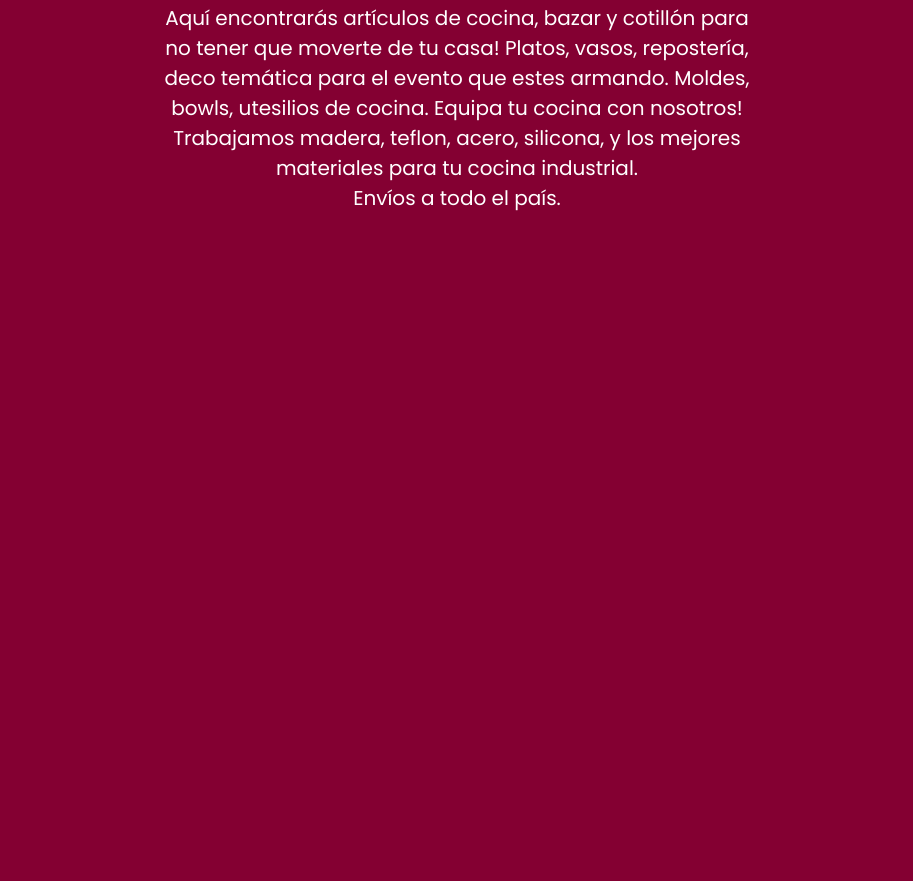
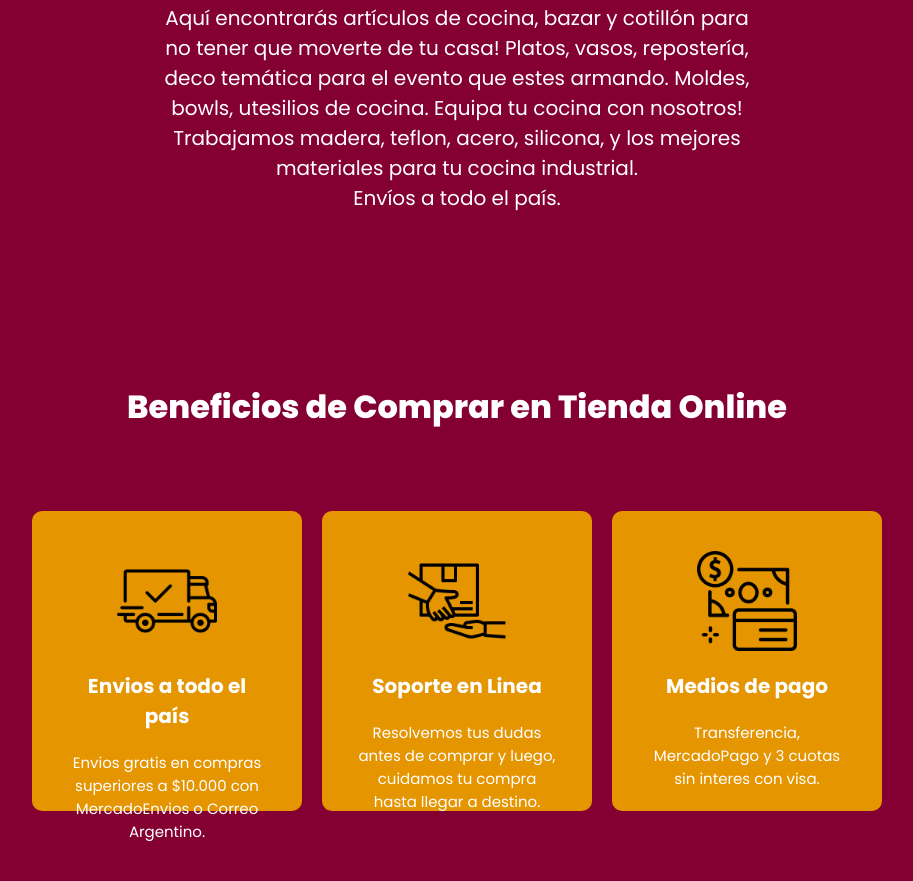
Before and after one commit to Florp94/Ejercicio2Nucba, a plain HTML site: page index.html in a window 1280 px wide. Shown: the part 754-1635 px from the top of the page, without its empty margins (183-1096 px from the left). Before the commit the page ends 1067 px from the top, so only its background shows below. Drawn offline with Linux system fonts and the light colour scheme.

Commit message:
beneficiospagina

```diff
--- a/index.html
+++ b/index.html
@@ -57,7 +57,32 @@
       </section>
       <h2 class="titulo-h2">Nosotros</h2>
        <div class="informacion-de-tienda"><p >Aquí encontrarás artículos de cocina, bazar y cotillón para no tener que moverte de tu casa! Platos, vasos, repostería, deco temática para el evento que estes armando. Moldes, bowls, utesilios de cocina. Equipa tu cocina con nosotros! Trabajamos madera, teflon, acero, silicona, y los mejores materiales para tu cocina industrial. <br> Envíos a todo el país. </p></div>
-<!-- INFORMACIÓN -->
+
+       <!-- Beneficios de Tienda -->
+
+      <section id="info">
+        <h3>Beneficios de Comprar en Tienda Online</h3>
+
+
+          <div class="info-cards-container">
+            <div class="info-cards">
+              <img src="./Imagenes Beneficios/enviado.png" alt="logo de un camion">
+              <h4>Envios a todo el país</h4>
+              <p>Envios gratis en compras superiores a $10.000 con MercadoEnvios o Correo Argentino.</p>
+            </div>
+            <div class="info-cards">
+              <img src="./Imagenes Beneficios/receptor.png" alt="logo de un paquete y manos">
+              <h4>Soporte en Linea</h4>
+              <p>Resolvemos tus dudas antes de comprar y luego, cuidamos tu compra hasta llegar a destino.</p>
+            </div>
+            <div class="info-cards">
+              <img src="./Imagenes Beneficios/metodo-de-pago.png" alt="logo de pago">
+              <h4>Medios de pago</h4>
+              <p>Transferencia, MercadoPago y 3 cuotas sin interes con visa.</p>
+            </div>
+          </div>
+      </section>
+
     </main>
     <!-- Suscribite a nuestro newsletter: form Nombre y mail, boton suscribirse -->
     <!-- <footer class="footer-estilo">
--- a/styles.css
+++ b/styles.css
@@ -194,7 +194,56 @@ main {
 
 } */
 
+#info {
+    padding: 70px 0;
+    max-width: 1200px;
+    display: flex;
+    justify-content: center;
+    align-items: center;
+    flex-direction: column;
+    gap: 80px;
 
+}
+
+#info h3 {
+    font-size: 32px;
+    font-weight: 800;
+
+}
+
+.info-cards-container {
+    display: flex;
+    justify-content: space-around;
+    align-items: flex-start;
+    flex-wrap: wrap;
+    gap: 20;
+}
+
+.info-cards img {
+    width: 100px;
+}
+.info-cards {
+    width: 220px;
+    height: 220px;
+    padding: 40px 35px;
+    display: flex;
+    flex-direction: column;
+    align-items: center;
+    text-align: center;
+    background: #E59500;
+    border-radius: 10px;
+    gap:20px;
+    flex-basis: 200px;
+
+}
+
+.info-cards h4 {
+    font-size: 20px;
+}
+
+.info-cards p {
+    font-size: 15px;
+}
 
 /* MEDIA QUERIES */
 
@@ -256,6 +305,7 @@ main {
         transform: translateX(200%);
         transition: all 0.4s ease-out;
     }
+
     .navbar i {
         display: block;
     }
```
Also changed, not shown: productos.html (added, +30 -0 lines), Imagenes Beneficios/enviado.png (renamed from Imagenes Footer/enviado.png), Imagenes Beneficios/metodo-de-pago.png (renamed from Imagenes Footer/metodo-de-pago.png), Imagenes Beneficios/paquete.png (renamed from Imagenes Footer/paquete.png), Imagenes Beneficios/receptor.png (added), Imagenes Beneficios/tarjeta-de-credito.png (renamed from Imagenes Footer/tarjeta-de-credito.png), Imagenes Footer/instagram.png (deleted).
